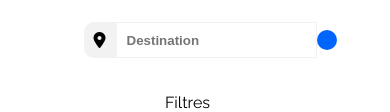
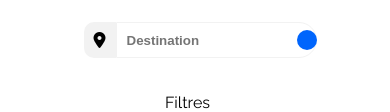
Before and after one commit to Balestriero/Reservia-2, a plain HTML site: page index.html in a window 390 px wide. Shown: the part 188-300 px from the top of the page. Drawn offline with Linux system fonts and the light colour scheme.

Commit message:
réglage bouton loupe

```diff
--- a/style.css
+++ b/style.css
@@ -635,12 +635,15 @@ footer a {
 
   button.loupe {
     display: block;
-
+    position: relative;
+    left: -20px;
   }
 
   #recherche {
-    border-right: 0px solid var(--color3);
+    border-top-right-radius: 20px;
+    border-bottom-right-radius: 20px;
   }
+
   .bandeau input {
     padding-right: 10%;
     margin: 0;
```
